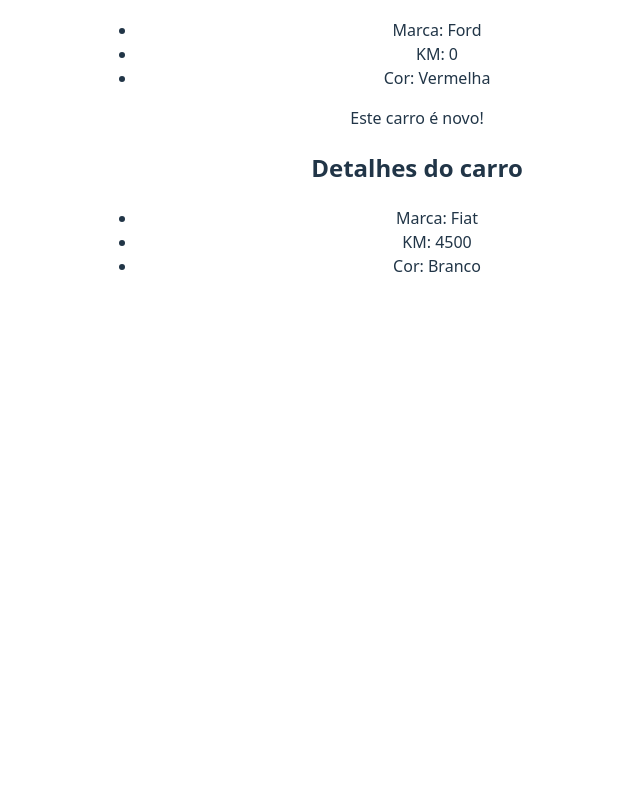
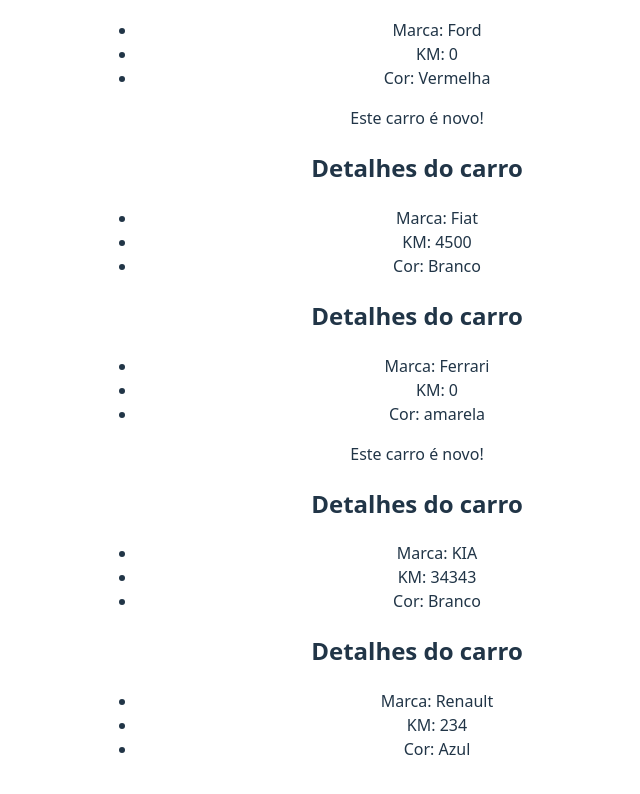
Before and after one commit to DouglasYHWH-Developer/React, a React (Vite) app in the folder introducao/aula_02/3_AVANCANDO_EM_REACT/avancando/: page / in a window 1280 px wide. Shown: the part 2099-2893 px from the top of the page, without its empty margins (223-863 px from the left). Built offline with nearby package versions, Linux system fonts and the light colour scheme.

Commit message:
Criamos em App.jsx um obj cars e incrementamos um loop num array de objetos

```diff
--- a/introducao/aula_02/3_AVANCANDO_EM_REACT/avancando/src/App.jsx
+++ b/introducao/aula_02/3_AVANCANDO_EM_REACT/avancando/src/App.jsx
@@ -9,6 +9,13 @@
 
 function App() {
 const name = "Joaquim";
+
+const cars = [
+  {id: 1, brand: "Ferrari", color: "amarela", newCar: true, km: 0},
+  {id: 2, brand: "KIA", color: "Branco", newCar: false, km: 34343},
+  {id: 3, brand: "Renault", color: "Azul", newCar: false, km: 234},
+]
+
 const [userName] = useState("Maria")
   return (
 
@@ -33,6 +40,15 @@
         {/* reaproveitando */}
         <CarDetails brand="Ford" km={0} color="Vermelha" newCar={true}/>
         <CarDetails brand="Fiat" km={4500} color="Branco" newCar={false}/>
+        {/* loop em array de objtos */}
+        {cars.map((car) => (
+          <CarDetails
+            brand={car.brand}
+            color={car.color}
+            km={car.km}
+            newCar={car.newCar}
+          />
+        ))}
       </div>
 
   )
```
